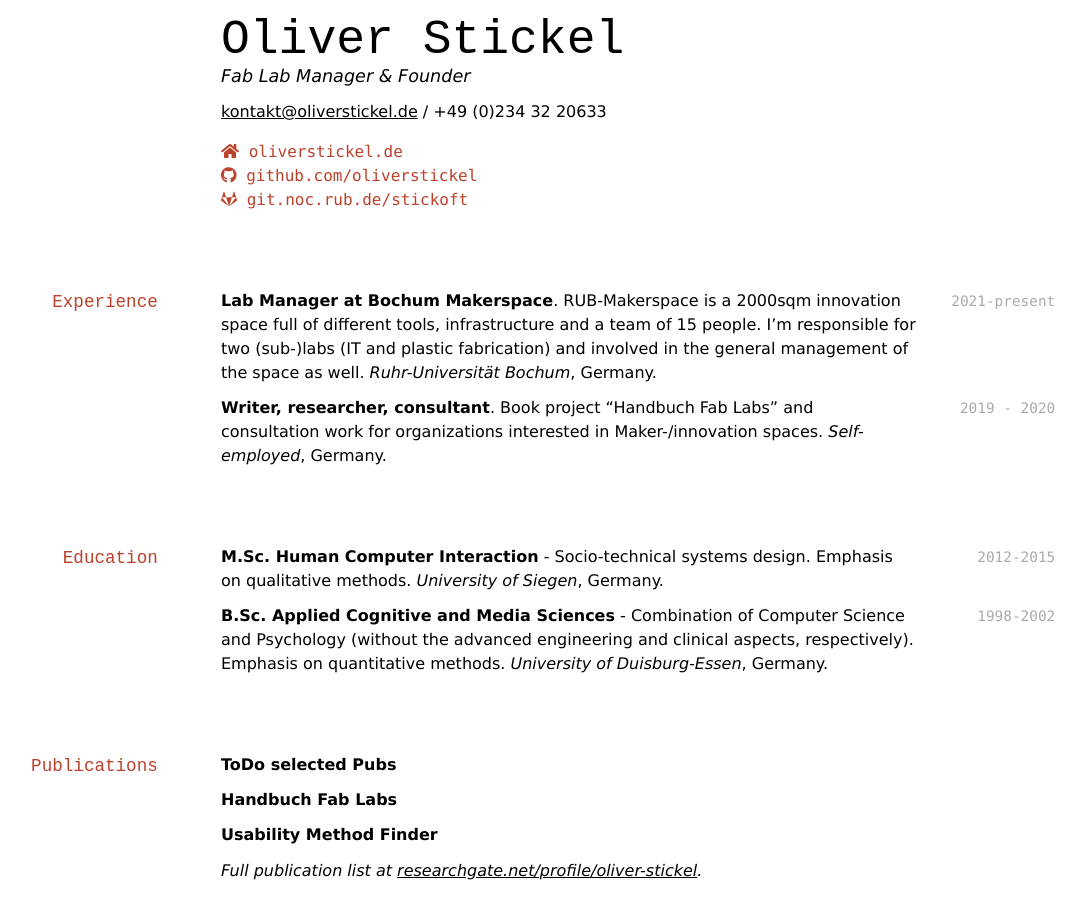
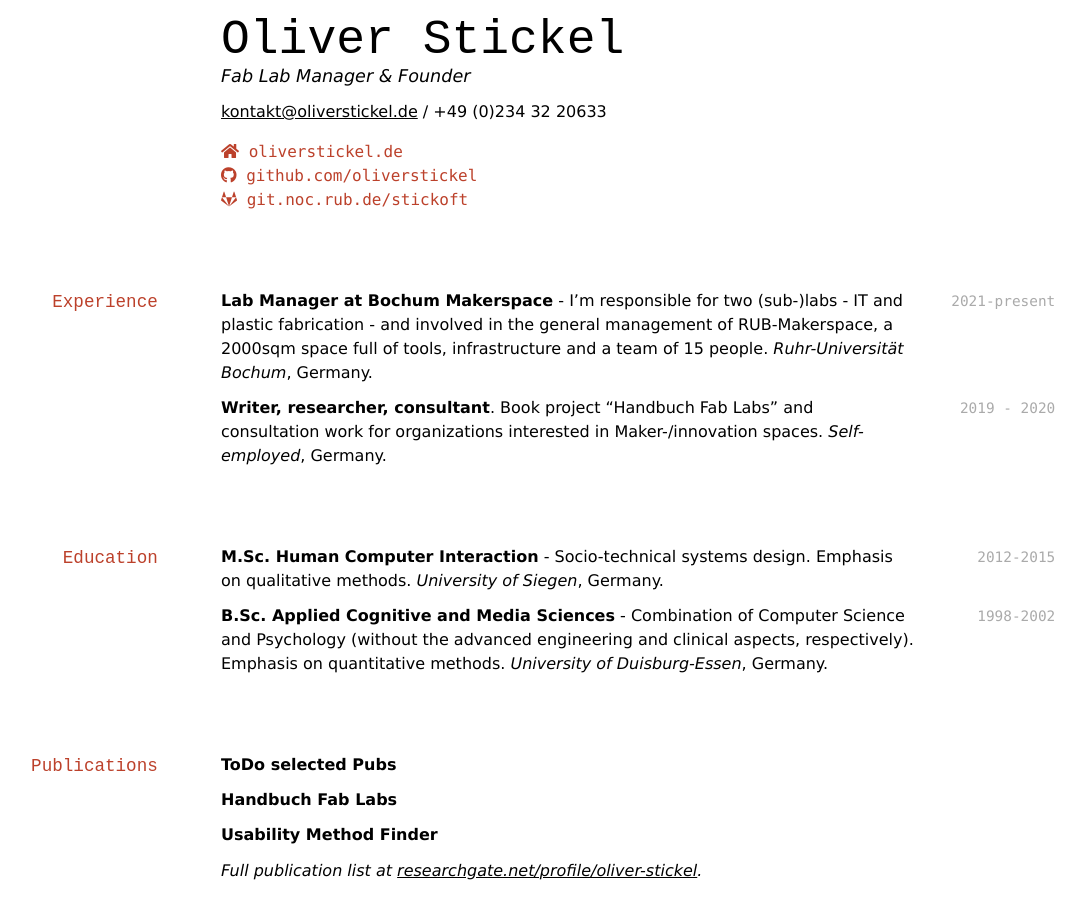
Before and after one commit to oliverstickel/oliverstickel.github.io, a Jekyll site: the page built from index.md, in a window 1280 px wide and 900 px high. Shown: the whole window, without its empty margins (111-1197 px from the left). Built offline with Jekyll 4.4.1, drawn with Linux system fonts in a browser that asks for light colours; nearby versions of some CDN libraries; a style sheet for code colours, icons or effects is not loaded.

Commit message:
Update index.md

```diff
--- a/index.md
+++ b/index.md
@@ -16,7 +16,7 @@ Fab Lab Manager & Founder
 ## Experience
 
 `2021-present`
-**Lab Manager at Bochum Makerspace**. RUB-Makerspace is a 2000sqm innovation space full of different tools, infrastructure and a team of 15 people. I'm responsible for two (sub-)labs (IT and plastic fabrication) and involved in the general management of the space as well. *Ruhr-Universität Bochum*, Germany.
+**Lab Manager at Bochum Makerspace** - I'm responsible for two (sub-)labs - IT and plastic fabrication - and involved in the general management of RUB-Makerspace, a 2000sqm space full of tools, infrastructure and a team of 15 people. *Ruhr-Universität Bochum*, Germany.
 
 `2019 - 2020`
 **Writer, researcher, consultant**. Book project "Handbuch Fab Labs" and consultation work for organizations interested in Maker-/innovation spaces. *Self-employed*, Germany.
```
